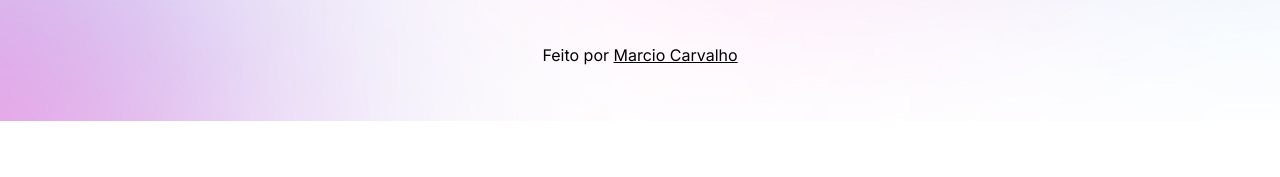
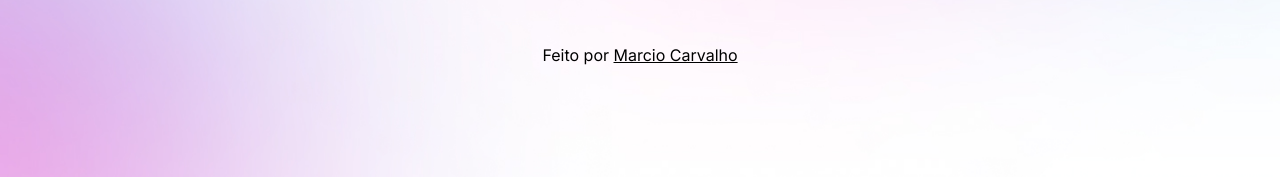
Before and after one commit to Marsinhor/Pagina-De-Links, a plain HTML site: page index.html in a window 1280 px wide. Shown: the part 679-856 px from the top of the page. Before the commit the page ends 800 px from the top, so only its background shows below. Drawn offline with nearby package versions, Linux system fonts and the light colour scheme.

Commit message:
Mais um ajuste

```diff
--- a/style.css
+++ b/style.css
@@ -28,6 +28,7 @@
 
 body{
   background: var(--bg-url) no-repeat top center/cover;
+  height: 100vh;
 }
 
 body * {
@@ -144,3 +145,9 @@ footer {
   padding: 24px 0;
   text-align: center;
 }
+
+@media (min-width: 700px) {
+:root { --bg-url: url(./assets/bg-desktop.jpg);}
+.light {--bg-url: url(./assets/bg-desktop-light.jpg);}
+
+}
```
